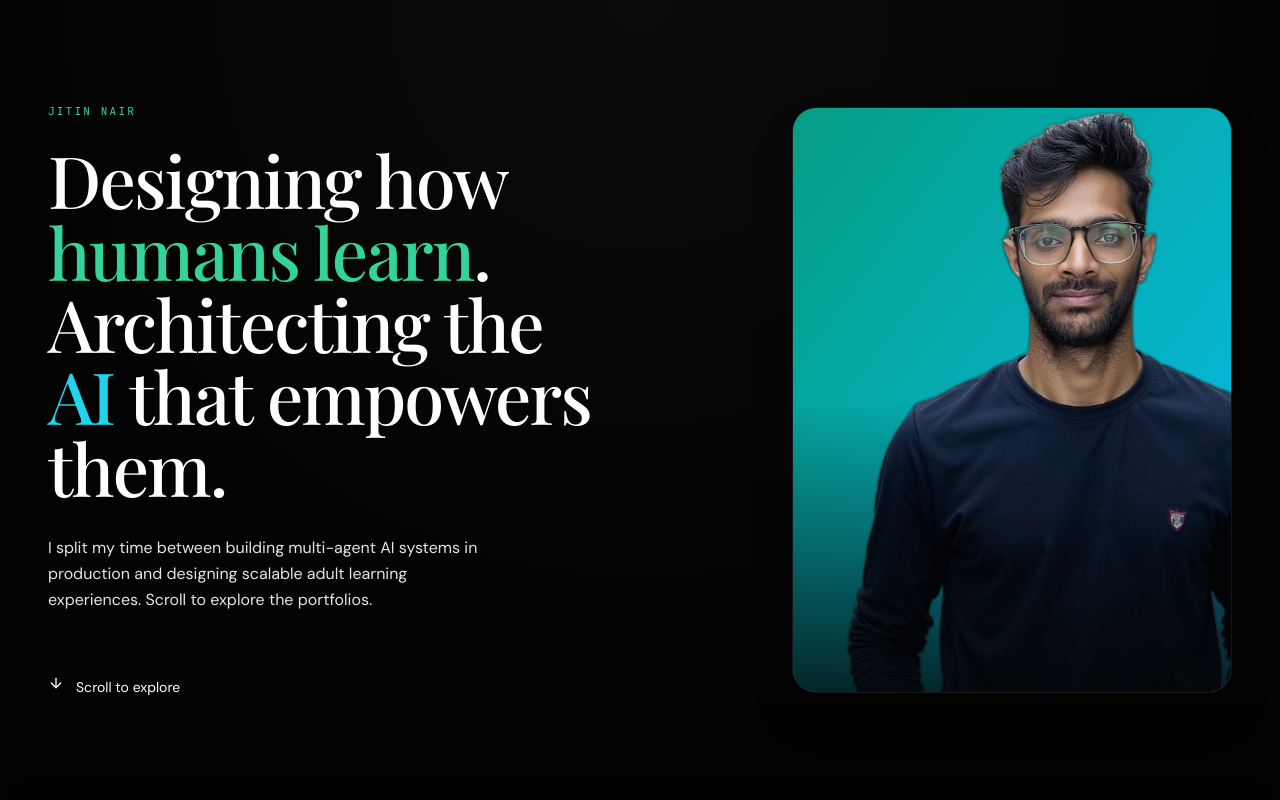
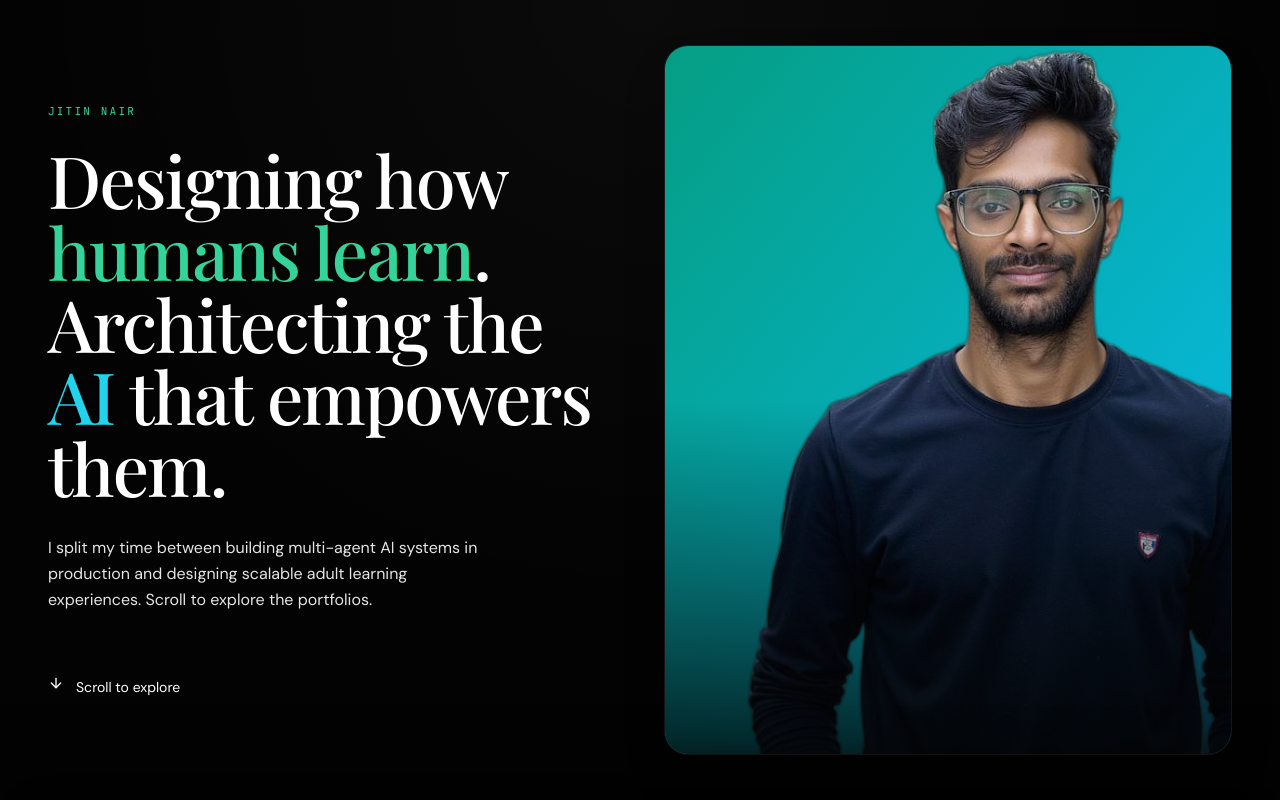
Before and after one commit to notjitin-1994/jitin-nair-portfolio, a Next.js app: page / in a window 1280 px wide. Shown: the top 800 px of the page. Built offline with nearby package versions, Linux system fonts and the light colour scheme.

Commit message:
Expand hero portrait to full column width

```diff
--- a/app/components/landing/ChooserHero.tsx
+++ b/app/components/landing/ChooserHero.tsx
@@ -99,7 +99,7 @@ function ParallaxPortrait({ src }: { src: string }) {
       ref={ref}
       onPointerMove={onMove}
       onPointerLeave={onLeave}
-      className="absolute inset-0 lg:relative lg:aspect-[3/4] lg:w-full lg:max-w-[440px]"
+      className="absolute inset-0 lg:relative lg:aspect-[4/5] lg:w-full"
       style={{ perspective: 1200 }}
     >
       <motion.div
```
